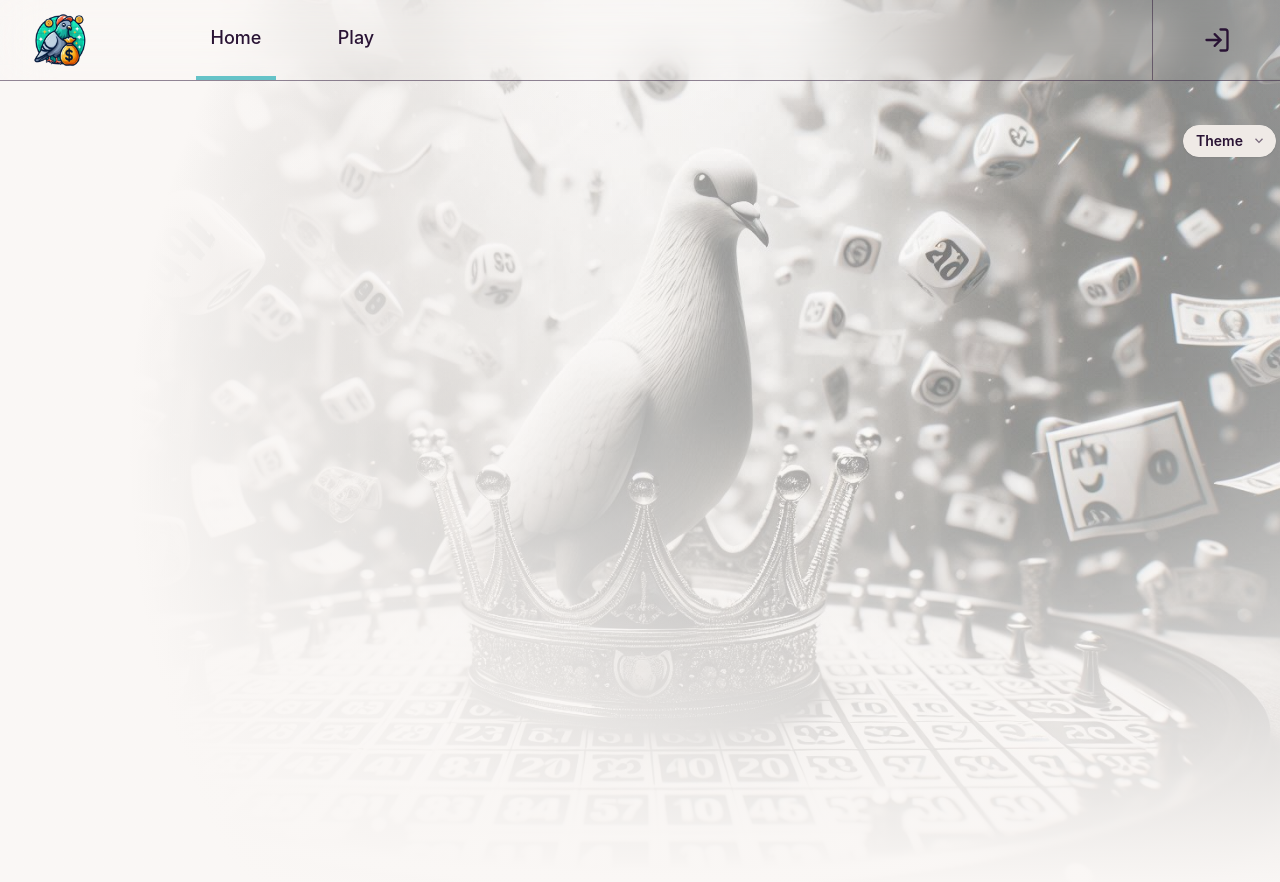
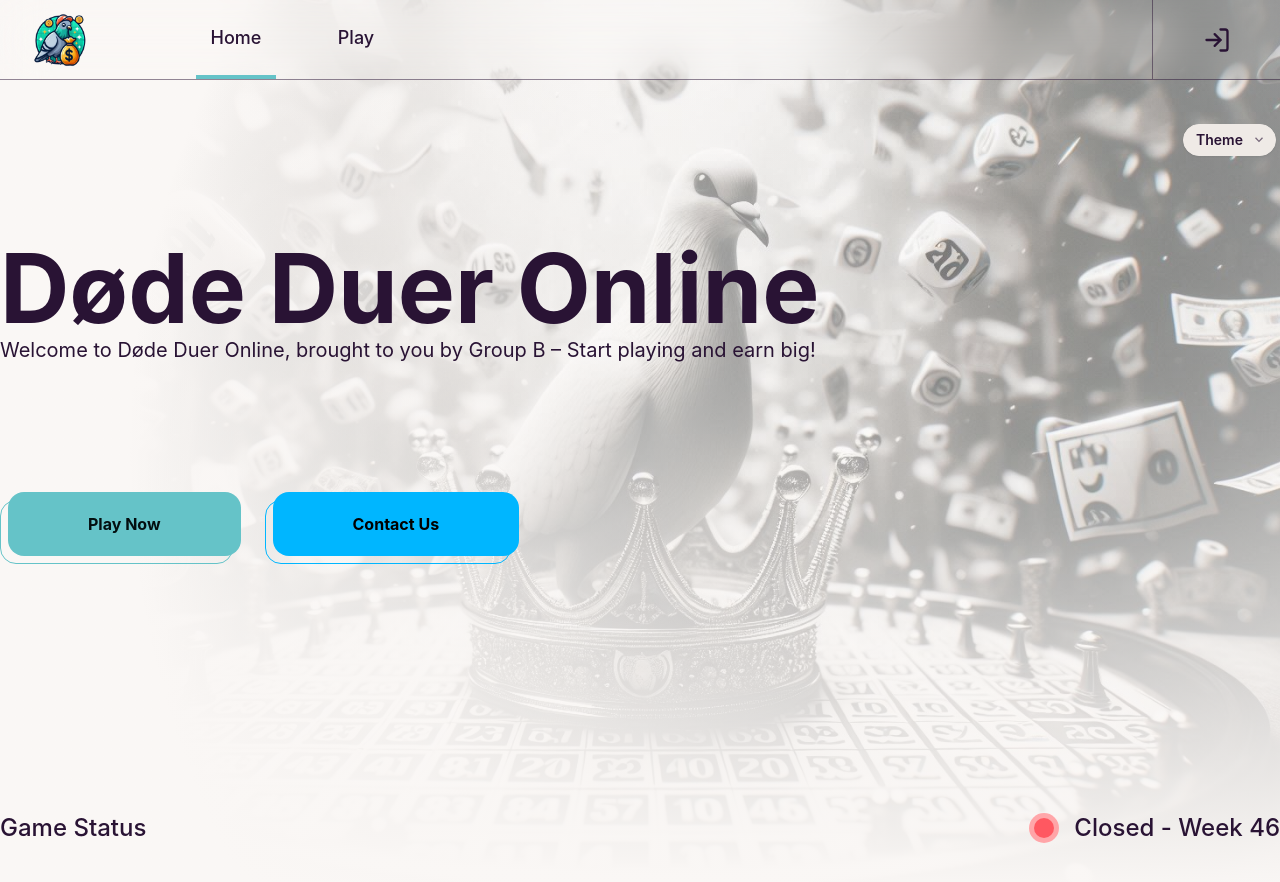
Before and after one commit to IAmVolvic/Dode-Duer-Online, a React (Vite) app in the folder client/: page / in a window 1280 px wide. Shown: the top 882 px of the page. Built offline with nearby package versions, Linux system fonts and the light colour scheme.

Commit message:
Basic components

```diff
--- a/client/src/app/components/outlet.tsx
+++ b/client/src/app/components/outlet.tsx
@@ -4,6 +4,7 @@ import { Toaster } from "react-hot-toast";
 import ThemeSwitcher from "@components/themeSwitcher";
 import { TopNavigation } from "@components/navigation";
 import { Background } from "@components/background";
+import { Footer } from "@components/footer";
 
 
 interface RouteOutletProps {
@@ -20,6 +21,7 @@ const RootContent = () => {
 			<Toaster position="top-center"/>
 			<ThemeSwitcher />
 			<Outlet />
+			<Footer />
 		</>
 	)
 }
--- a/client/src/assets/styles/styles.css
+++ b/client/src/assets/styles/styles.css
@@ -10,10 +10,6 @@ body {
     sans-serif;
     -webkit-font-smoothing: antialiased;
     -moz-osx-font-smoothing: grayscale;
-}
-
-:root {
-    position: relative;
 }
 
 .BackgroundVolvic {
@@ -41,3 +37,39 @@ code {
 .activeNav {
     border-bottom: .25rem solid oklch(var(--p));
 }
+
+
+
+.status-ring {
+    position: relative;
+}
+
+@layer utilities {
+  .status-ring::before {
+    content: '';
+    position: absolute;
+    width: calc(100% + 10px);
+    height: calc(100% + 10px);
+    border-radius: 50%;
+    top: 50%;
+    left: 50%;
+    transform: translate(-50%, -50%);
+    opacity: 0.5;
+  }
+
+  /* Variants for different status states */
+  .status-ring-online,
+  .status-ring-online::before {
+    background-color: oklch(var(--su));
+  }
+
+  .status-ring-offline,
+  .status-ring-offline::before {
+    background-color: oklch(var(--er));
+  }
+
+  .status-ring-busy,
+  .status-ring-busy::before {
+    background-color: oklch(var(--wa));
+  }
+}
--- /dev/null
+++ b/client/src/components/containers/index.tsx
@@ -0,0 +1,36 @@
+import { ReactNode } from "react";
+
+
+type BaseContainer = {
+    className?: string;
+    children?: ReactNode;
+}
+
+interface LargeContainerProps extends BaseContainer {};
+interface SmallContainerProps extends BaseContainer {};
+
+
+export const LargeContainer = (props: LargeContainerProps) => {
+	return (
+		<div className={`container max-w-7xl mx-auto px-5 lg:px-0 my-40 ${props.className}`}>
+            {props.children}
+        </div>
+	)
+}
+
+
+export const SmallContainer = (props: SmallContainerProps) => {
+	return (
+		<div className={`container max-w-4xl mx-auto px-5 lg:px-0 my-40 ${props.className}`}>
+            {props.children}
+        </div>
+	)
+}
+
+export const SimpleContainer = (props: SmallContainerProps) => {
+	return (
+		<div className={`container max-w-7xl mx-auto px-5 lg:px-0 ${props.className}`}>
+            {props.children}
+        </div>
+	)
+}
--- /dev/null
+++ b/client/src/components/footer/index.tsx
@@ -0,0 +1,19 @@
+import { SimpleContainer } from "@components/containers"
+
+export const Footer = () => {
+    const s = true
+    const isLoading = s;
+    const response = { failed: s };
+
+    return (
+        <div className="bg-transparent w-full h-36">
+            <SimpleContainer className="flex flex-row justify-between text-neutral-content">
+                <div className="text-2xl text-base-content font-medium"> Game Status </div>
+                <div className="flex flex-row items-center gap-5">
+                    <div className={`w-5 h-5 rounded-full status-ring ${isLoading || response?.failed ? 'status-ring-offline' : 'status-ring-online'}`}></div>
+                    <div className="text-2xl text-base-content font-medium">{isLoading || response?.failed ? 'Closed' : 'Running'} - Week 46</div>
+                </div>
+            </SimpleContainer>
+        </div>
+    )
+}
--- /dev/null
+++ b/client/src/components/inputs/button.tsx
@@ -0,0 +1,82 @@
+import { Link } from "react-router-dom"
+
+
+interface ButtonProps {
+    title?: string
+    linkTo?: string
+    color: ButtonColor
+}
+
+export enum ButtonColor {
+    primary = "primary",
+    secondary = "secondary",
+    error = "error",
+    warning = "warning",
+    success = "success",
+    info = "info",
+    neutral = "neutral"
+}
+
+const colorClassMap: { [key in ButtonColor]: { background: string, text: string, border: string } } = {
+    [ButtonColor.primary]: {
+        background: ' bg-primary',
+        text: 'text-primary-content ',
+        border: 'border-primary'
+    },
+    [ButtonColor.secondary]: {
+        background: ' bg-secondary',
+        text: 'text-secondary-content ',
+        border: 'border-secondary'
+    },
+    [ButtonColor.error]: {
+        background: ' bg-error',
+        text: 'text-error-content ',
+        border: 'border-error'
+    },
+    [ButtonColor.warning]: {
+        background: ' bg-warning',
+        text: 'text-warning-content ',
+        border: 'border-warning'
+    },
+    [ButtonColor.success]: {
+        background: ' bg-success',
+        text: 'text-success-content ',
+        border: 'border-success'
+    },
+    [ButtonColor.info]: {
+        background: ' bg-info',
+        text: 'text-info-content ',
+        border: 'border-info'
+    },
+    [ButtonColor.neutral]: {
+        background: ' bg-neutral',
+        text: 'text-neutral-content ',
+        border: 'border-neutral'
+    }
+};
+
+
+export const NormalButton = (props: ButtonProps) => {
+    return (
+        <button>
+
+        </button>
+    )
+}
+
+
+export const LinkButton = (props: ButtonProps) => {
+    const { background, text, border } = colorClassMap[props.color];
+
+    return (
+        <Link to={props.linkTo ?? "/"} className="min-w-25 min-h-25">
+           <div className="flex justify-center items-center relative">
+                <div className={`flex items-center justify-center w-full h-full ${background} rounded-2xl relative left-2 z-10`}>
+                    <div className={`${text} font-bold px-20 py-5`}>{props.title}</div>
+                </div>
+
+                <div className={`absolute w-full h-full border-1.5 ${border} rounded-2xl top-2 -z-10`}></div>
+           </div>
+        </Link>
+    )
+}
--- a/client/src/components/navigation/index.tsx
+++ b/client/src/components/navigation/index.tsx
@@ -9,10 +9,10 @@ interface NavigationProps {}
 export const TopNavigation = (props: NavigationProps) => {
     const {isLoggedIn} = useAuth();
 	return (
-        <div className="flex flex-row justify-between backdrop-blur-xl backdrop-brightness-100 mb-10 border-b-0.05r border-base-content/50">
+        <div className="flex flex-row justify-between backdrop-blur-xl backdrop-brightness-100 h-20  mb-10 border-b-0.05r border-base-content/50">
 
             <div className="flex flex-row items-center gap-24 px-5">
-                <img className="w-20 h-20 object-contain" src={Logo} alt="Logo" loading="lazy" />
+                <img className="w-20 h-20 object-contain hidden lg:block" src={Logo} alt="Logo" loading="lazy" />
 
                 <div className="flex flex-row items-center gap-10 h-full">
                     <NavLink className={(values) => `${values.isActive  ? 'activeNav' : ''} navButton text-lg font-medium h-full w-20` } to="/">
--- a/client/src/modules/home/components/index.tsx
+++ b/client/src/modules/home/components/index.tsx
@@ -1,17 +1,19 @@
-import { useAuth } from "@hooks/authentication/useAuthentication";
-import { useLogout } from "@hooks/authentication/useLogout";
-import { Link } from "react-router-dom";
+import { LargeContainer } from "@components/containers"
+import { ButtonColor, LinkButton } from "@components/inputs/button"
+import { Link } from "react-router-dom"
 
 export const Home = () => {
-    const { user } = useAuth();
-    const logout = useLogout();
+    return (
+        <LargeContainer className="flex flex-col gap-32 mb-64">
+            <div className="flex flex-col">
+                <h1 className="text-4xl lg:text-8xl font-bold">Døde Duer Online</h1>
+                <p className="text-lg lg:text-xl">Welcome to Døde Duer Online, brought to you by Group B – Start playing and earn big!</p>
+            </div>
 
-    return (
-        <div>
-{/*             <div className="text-9xl text-teal-600">Home: {user?.name ?? ""}</div>
-            <Link className="w-max text-sm text-center mr-10" to="/login">Login</Link>
-
-            <button onClick={logout}>Logout</button> */}
-        </div>
+            <div className="flex flex-row flex-wrap gap-8">
+                <LinkButton color={ButtonColor.primary} title="Play Now" linkTo="/play" />
+                <LinkButton color={ButtonColor.info} title="Contact Us" linkTo="/" />
+            </div>
+        </LargeContainer>
     )
 }
```
Also changed, not shown: 1 other file (tests, documents, lock files or other folders).
